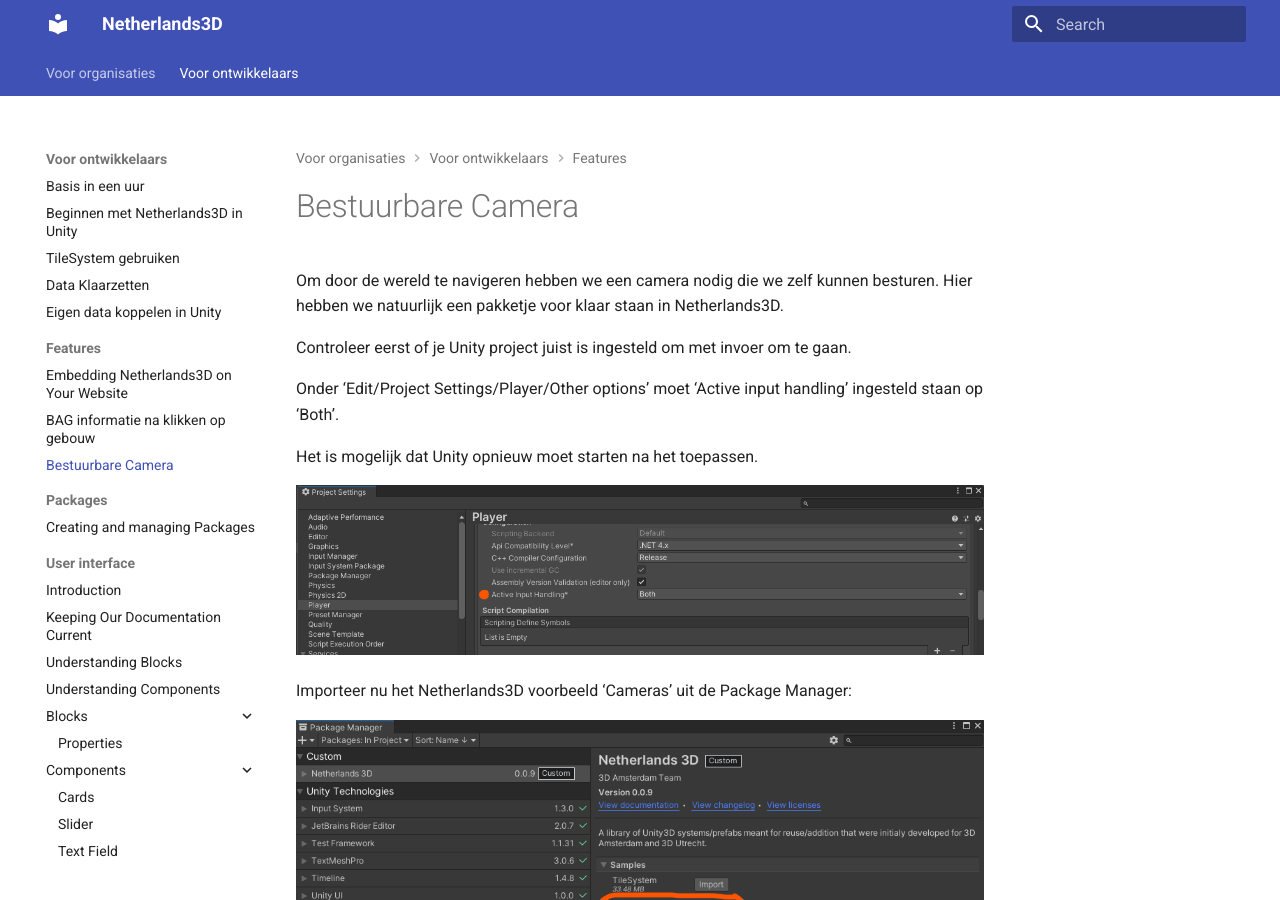
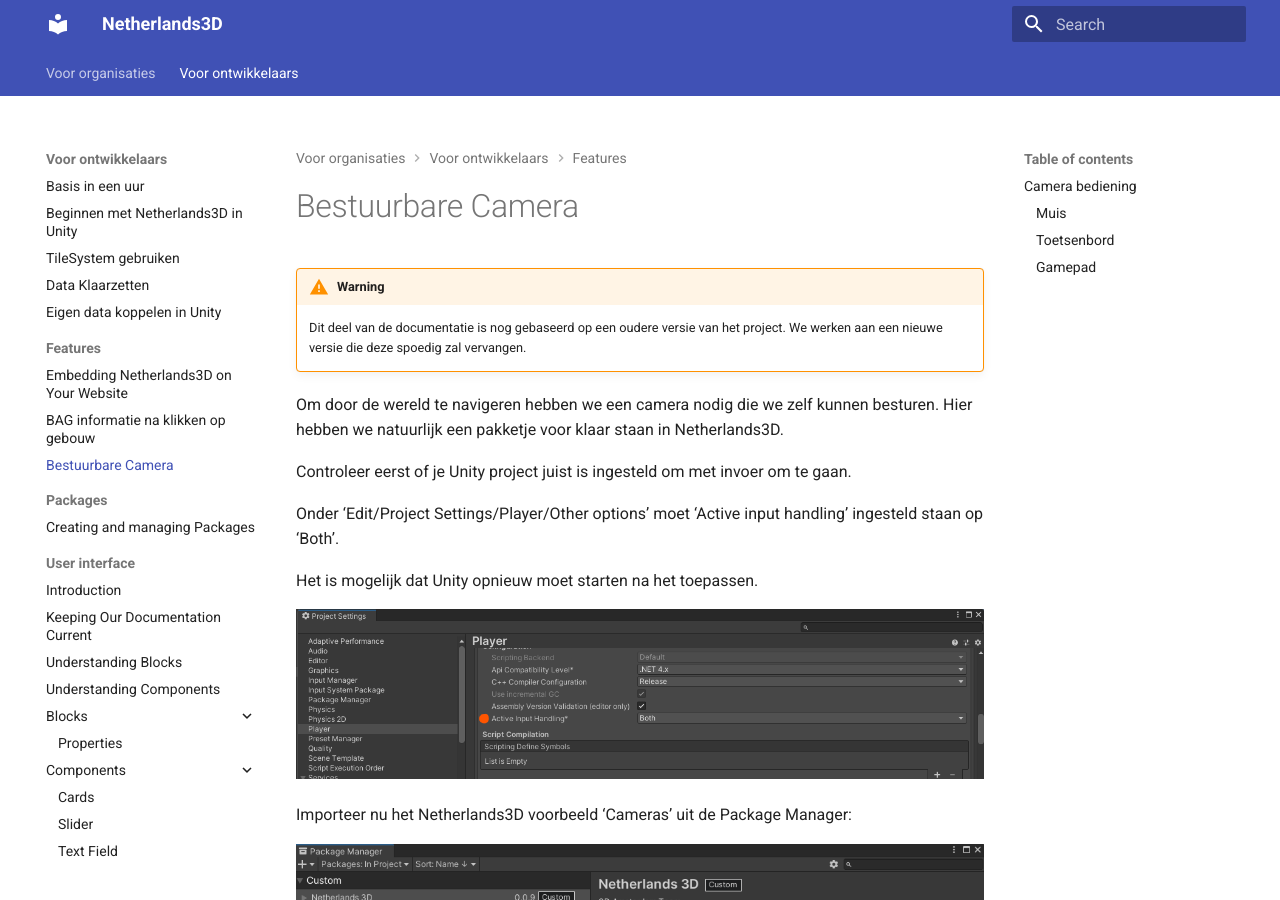
Before and after one commit to Netherlands3D/docs, an MkDocs documentation site: the page built from docs/Camera.md, in a window 1280 px wide and 900 px high. Built offline with MkDocs 1.6.1 and Material for MkDocs 9.7.7, drawn with Linux system fonts in a browser that asks for light colours.

Commit message:
Add a couple of warnings and updates

```diff
--- a/docs/Camera.md
+++ b/docs/Camera.md
@@ -1,4 +1,9 @@
 # Bestuurbare Camera
+
+!!! warning
+
+    Dit deel van de documentatie is nog gebaseerd op een oudere versie van het project. We werken aan een nieuwe versie
+    die deze spoedig zal vervangen.
 
 Om door de wereld te navigeren hebben we een camera nodig die we zelf kunnen besturen.
 Hier hebben we natuurlijk een pakketje voor klaar staan in Netherlands3D.
@@ -27,16 +32,16 @@
 
 
 
-# Camera bediening
+## Camera bediening
 
-## Muis
+### Muis
 
 - **Camera verslepen**: Klik en slepen Linkermuisknop
 - **In- en uitzoomen**: Scrollen
 - **Draai om punt**: Muiswiel indrukken of Alt + Linkermuisknop
 - **Rondkijken**: Ctrl+Linkermuisknop + slepen
 
-## Toetsenbord
+### Toetsenbord
 
 - **W of pijl omhoog**: Naar voren schuiven
 - **S of pijl omlaag**: Naar achteren schuiven
@@ -50,7 +55,7 @@
 - **PageUp**: Camera omhoog bewegen
 - **PageDown**: Camera omlaag bewegen
 
-## Gamepad
+### Gamepad
 
 - **Linker Stick**: Camera in richting van stick bewegen
 - **Rechts Stick**: Camera draaien
```
Also changed, not shown: docs/BAG.md (+5 -0 lines), docs/Beginnen.md (+5 -0 lines), docs/developers/basis-in-een-uur.md (+5 -0 lines).
